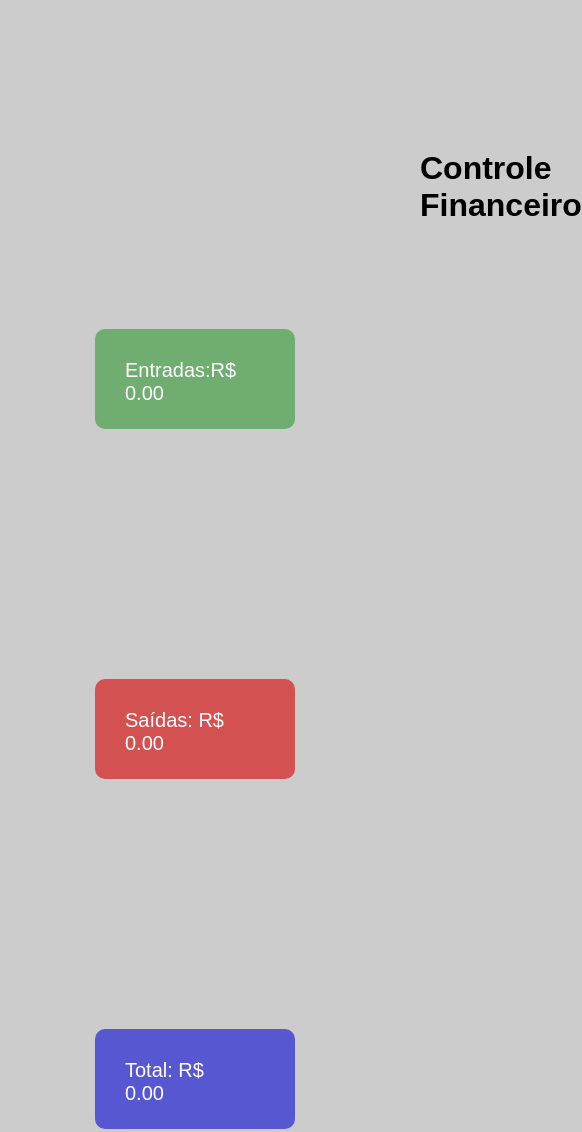
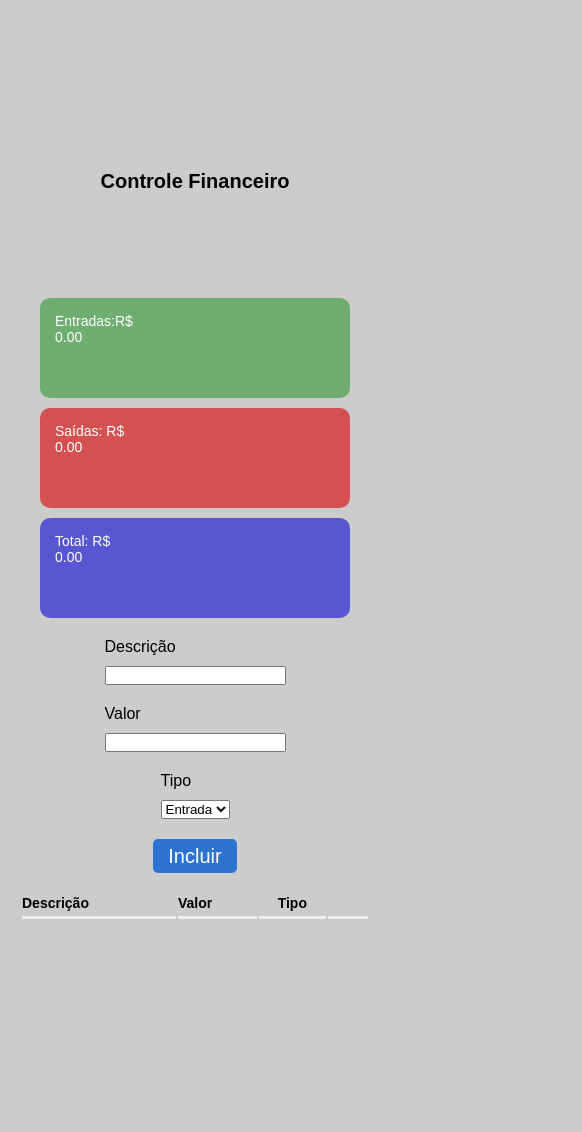
Before and after one commit to NaclaraSantos/ControleFinanceiro, a plain HTML site: page index.html in a window 390 px wide. Shown: the top 1132 px of the page, 582 px wide, since content can reach past the window. After the commit the page ends 941 px from the top, so only its background shows below. Drawn offline with nearby package versions, Linux system fonts and the light colour scheme.

Commit message:
Enviando alteração de responsividade

```diff
--- a/style.css
+++ b/style.css
@@ -12,74 +12,78 @@ body {
   justify-content: center;
   background-color: #ccc;
 }
+
 main {
   max-width: 1150px;
   width: 100%;
   display: flex;
   flex-direction: column;
   margin-top: 150px;
+  padding: 20px;
 }
-.titulo{
+
+/* Responsividade para títulos */
+.titulo {
   margin-bottom: 85px;
-  margin-left: 420px;
+  text-align: center;
 }
+
+/* Ajuste de layout dos elementos principais */
 .resume {
   display: flex;
   padding: 20px;
-  gap: 250px;
+  gap: 20px; /* Ajuste o gap para ser menor em telas pequenas */
   width: 100%;
   justify-content: center;
   flex-wrap: wrap;
-  font-size:20px;
+  font-size: 20px;
 }
 
+/* Estilo dos cards */
 .resume > div {
   display: flex;
   flex-direction: column;
   box-shadow: 0px 0px 5px #ccc;
   border-radius: 10px;
-  padding: 30px;
+  padding: 20px;
   color: #fff;
   width: 200px;
   height: 100px;
 }
-.green{
+
+/* Cores dos cards */
+.green {
   background-color: rgb(112, 173, 112);
+}
 
-}
-.red{
+.red {
   background-color: rgb(212, 81, 81);
 }
-.blue{
+
+.blue {
   background-color: rgb(87, 87, 209);
 }
+
 .newItem {
   display: flex;
   gap: 20px;
   align-items: end;
   width: 100%;
-  justify-content: center
+  justify-content: center;
+  flex-wrap: wrap;
+}
 
-}
-.divDesc, .divType, .divAmount {
+.divDesc,
+.divType,
+.divAmount {
   display: flex;
   flex-direction: column;
-  gap: 20px;
+  gap: 10px;
   font-size: 20px;
   border-radius: 10px;
 }
-#desc{
-  border-radius: 5px;
-  border-color: #fff;
-}
-#amount{
-  border-radius: 5px;
-  border-color: #fff;
-}
-#type{
-  border-radius: 5px;
-  border-color: #fff;
-}
+
+/* Botão */
 .newItem > button {
   background-color: #2C73D2;
   color: white;
@@ -88,23 +92,19 @@ main {
   border-radius: 5px;
   cursor: pointer;
   height: 34px;
-  font-size:20px;
-  border-radius: 5px;
+  font-size: 20px;
 }
 
-input, select {
-  padding: 5px;
-}
-
+/* Tabela */
 .divTable {
   width: 100%;
   display: flex;
   justify-content: center;
-  font-size:20px;
+  font-size: 18px;
 }
 
 table {
-  width: 98%;
+  width: 100%;
   padding: 20px 0;
   border-radius: 5px;
 }
@@ -145,3 +145,67 @@ i {
   width: 80px;
   text-align: center;
 }
+
+/* Responsividade */
+@media (max-width: 768px) {
+  .titulo {
+    margin-left: 0;
+    font-size: 24px;
+  }
+
+  .resume {
+    gap: 20px;
+    font-size: 16px;
+  }
+
+  .resume > div {
+    width: 150px;
+    padding: 15px;
+  }
+
+  .divDesc,
+  .divType,
+  .divAmount {
+    font-size: 16px;
+  }
+
+  .newItem {
+    flex-direction: column;
+    align-items: center;
+  }
+
+  .divTable {
+    font-size: 16px;
+  }
+}
+
+@media (max-width: 480px) {
+  .titulo {
+    font-size: 20px;
+  }
+
+  .resume {
+    font-size: 14px;
+    gap: 10px;
+  }
+
+  .resume > div {
+    width: 100%;
+  }
+
+  .divTable {
+    font-size: 14px;
+  }
+
+  table {
+    font-size: 14px;
+  }
+
+  .columnAmount {
+    width: auto;
+  }
+
+  .columnType {
+    width: auto;
+  }
+}
```
